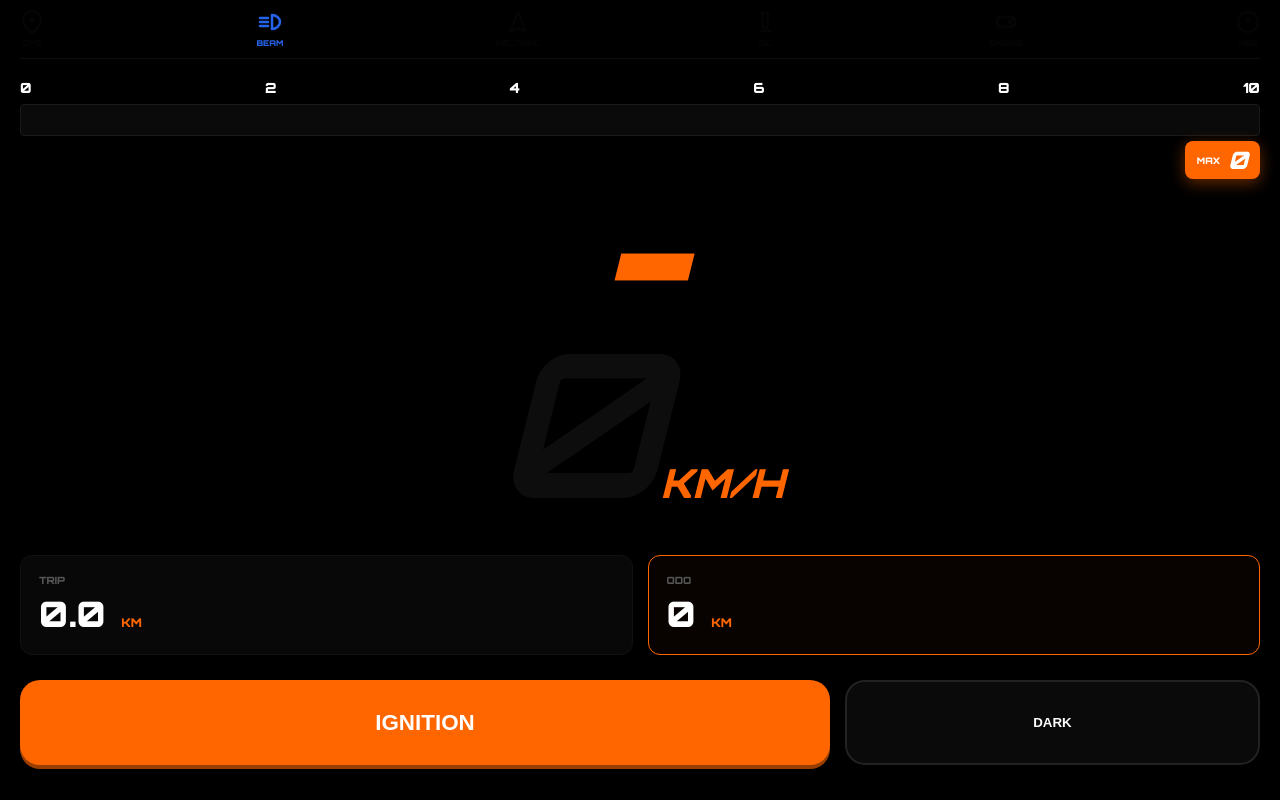
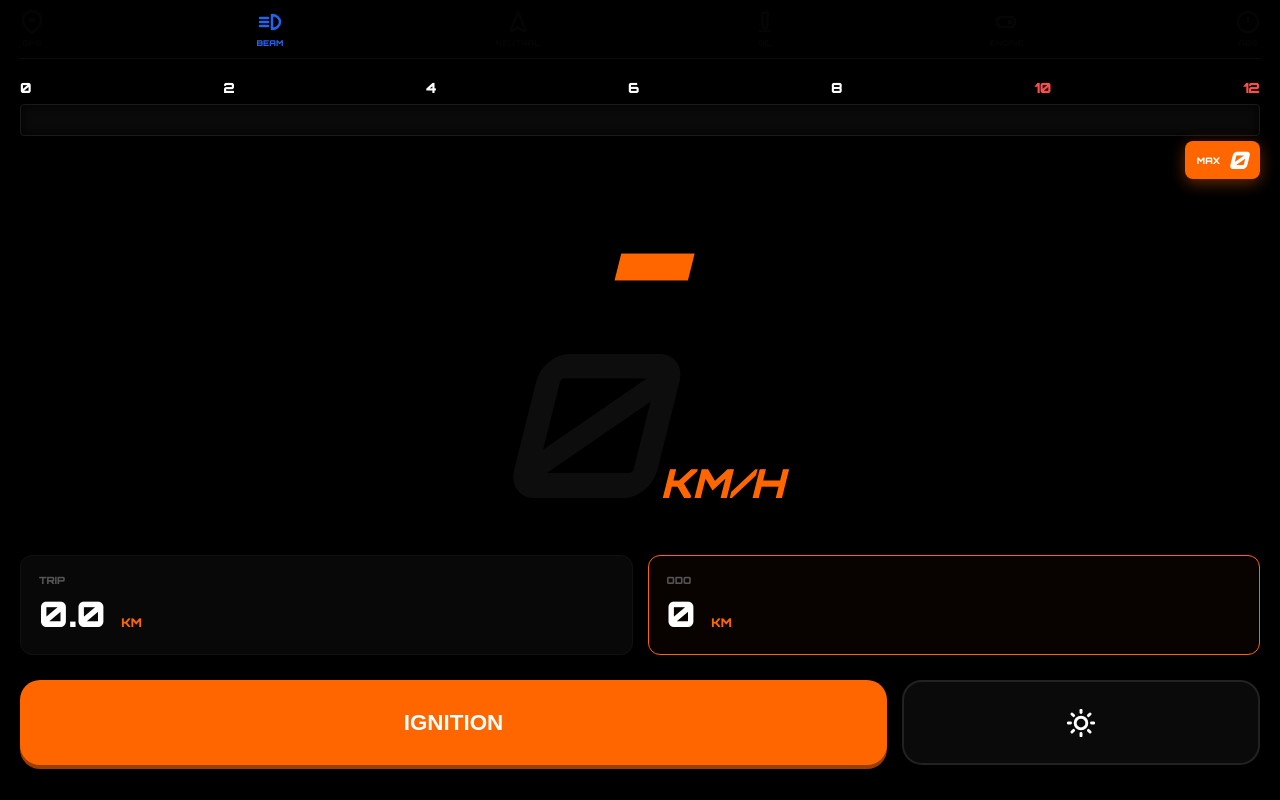
Before and after one commit to ChandiraP/ktm-dash, a React (Vite) app: page / in a window 1280 px wide. Built offline with nearby package versions, Linux system fonts and the light colour scheme.

Commit message:
my update

```diff
--- a/src/App.css
+++ b/src/App.css
@@ -2,61 +2,69 @@
 
 body { margin: 0; background: #000; font-family: 'Orbitron', sans-serif; overflow: hidden; color: #fff; }
 
-.main-container { height: 100vh; width: 100vw; display: flex; flex-direction: column; transition: 0.3s; }
+.main-container { height: 100vh; width: 100vw; display: flex; flex-direction: column; transition: background 0.5s cubic-bezier(0.4, 0, 0.2, 1); }
 .dark { background: #000; }
 .light { background: #f0f2f5; color: #000; }
 
 .safe-area { padding: env(safe-area-inset-top) 20px env(safe-area-inset-bottom); display: flex; flex-direction: column; height: 100%; box-sizing: border-box; }
 
-/* Boot */
 .boot-screen { height: 100vh; display: flex; align-items: center; justify-content: center; background: #000; color: #ff6600; }
 .boot-screen h1 { font-size: 5rem; font-weight: 900; font-style: italic; animation: pulse 0.8s infinite alternate; }
 @keyframes pulse { from { transform: scale(0.9); } to { transform: scale(1); } }
 
-/* Header Indicators */
 .header-bar { display: flex; justify-content: space-between; padding: 10px 0; border-bottom: 1px solid rgba(255,255,255,0.05); }
-.ind-item { display: flex; flex-direction: column; align-items: center; gap: 4px; opacity: 0.2; }
+.ind-item { display: flex; flex-direction: column; align-items: center; gap: 4px; opacity: 0.2; transition: 0.3s; }
 .ind-item.active { opacity: 1; }
 .ind-item span { font-size: 8px; font-weight: 900; }
 
-/* RPM & Max Speed Badge */
 .rpm-container { padding-top: 20px; position: relative; }
 .rpm-scale { display: flex; justify-content: space-between; font-size: 14px; font-weight: 900; margin-bottom: 8px; }
-.rpm-track { height: 32px; background: #0a0a0a; border-radius: 4px; border: 1.5px solid #1a1a1a; overflow: hidden; }
-.rpm-fill { height: 100%; background: linear-gradient(90deg, #ff6600, #ffeb3b); transition: width 0.1s linear; }
+.rpm-scale .red { color: #ff4d4d; }
+.rpm-track { height: 32px; background: #0a0a0a; border-radius: 4px; border: 1.5px solid #1a1a1a; overflow: hidden; box-shadow: inset 0 0 10px #000; }
+.rpm-fill { height: 100%; background: linear-gradient(90deg, #ff6600, #ffeb3b); transition: width 0.1s linear; box-shadow: 0 0 15px rgba(255, 102, 0, 0.4); }
 
 .max-badge-wrap { display: flex; justify-content: flex-end; margin-top: 5px; }
 .orange-max-badge { background: #ff6600; color: #fff; padding: 4px 12px; border-radius: 8px; display: flex; align-items: center; gap: 8px; box-shadow: 0 4px 15px rgba(255, 102, 0, 0.4); }
 .max-lbl { font-size: 9px; font-weight: 900; }
 .max-val { font-size: 1.5rem; font-weight: 900; font-style: italic; }
 
-/* Center Display */
 .center-unit { flex: 1; display: flex; flex-direction: column; align-items: center; justify-content: center; margin-top: -30px; }
-.gear-val { font-size: 11rem; font-weight: 900; font-style: italic; line-height: 0.8; }
+.gear-val { font-size: 11rem; font-weight: 900; font-style: italic; line-height: 0.8; transition: 0.3s; }
 .orange { color: #ff6600; }
 .green { color: #22c55e; }
 
 .speed-row { display: flex; align-items: baseline; }
-.speed-num { font-size: 12.5rem; font-weight: 600; font-style: italic; letter-spacing: -12px; line-height: 1; transition: 0.2s; }
+.speed-num { font-size: 12.5rem; font-weight: 600; font-style: italic; letter-spacing: -12px; line-height: 1; transition: 0.2s; will-change: contents; }
 .speed-num.off { opacity: 0.05; }
 .unit-label { font-size: 2.5rem; color: #ff6600; font-weight: 900; margin-left: 10px; font-style: italic; }
 
-/* Stats (Trip/Odo) */
 .stats-row { display: flex; gap: 15px; padding-bottom: 25px; }
-.stat-card { flex: 1; background: rgba(255,255,255,0.03); padding: 18px; border-radius: 12px; border: 1px solid #111; }
+.stat-card { flex: 1; background: rgba(255,255,255,0.03); padding: 18px; border-radius: 12px; border: 1px solid #111; transition: 0.3s; }
 .stat-card.highlight { border-color: #ff6600; background: rgba(255, 102, 0, 0.03); }
 .stat-card label { font-size: 10px; font-weight: 900; color: #555; display: block; margin-bottom: 5px; }
 .stat-card .val { font-size: 2.2rem; font-weight: 900; }
 .stat-card small { font-size: 12px; color: #ff6600; margin-left: 4px; }
 
-/* Controls */
 .footer-controls { display: flex; gap: 15px; padding-bottom: 35px; }
-.btn-ignite { flex: 2; height: 85px; border-radius: 20px; border: none; background: #ff6600; color: #fff; font-weight: 900; font-size: 1.4rem; box-shadow: 0 4px 0 #993d00; transition: 0.1s; }
+.btn-ignite { flex: 2.5; height: 85px; border-radius: 20px; border: none; background: #ff6600; color: #fff; font-weight: 900; font-size: 1.4rem; box-shadow: 0 4px 0 #993d00; transition: 0.1s; cursor: pointer; }
 .btn-ignite:active { transform: translateY(4px); box-shadow: 0 0 0 transparent; }
 .btn-ignite.kill { background: #7a1f1f; box-shadow: 0 4px 0 #4a1313; }
-.btn-mode { flex: 1; height: 85px; border-radius: 20px; background: #0a0a0a; color: #fff; border: 2px solid #222; font-weight: 900; }
+
+.btn-mode { flex: 1; height: 85px; border-radius: 20px; background: #0a0a0a; color: #fff; border: 2px solid #222; cursor: pointer; transition: 0.3s; display: flex; align-items: center; justify-content: center; }
+.btn-mode:active { transform: scale(0.9); }
+.btn-mode svg { transition: 0.3s ease; }
+
+.scale-up { animation: scaleUp 0.6s ease-out; }
+@keyframes scaleUp { from { transform: scale(0.8); opacity: 0; } to { transform: scale(1); opacity: 1; } }
+
+.slide-in { animation: slideIn 0.5s ease-out; }
+@keyframes slideIn { from { transform: translateX(-30px); opacity: 0; } to { transform: translateX(0); opacity: 1; } }
+
+.slide-up { animation: slideUp 0.6s ease-out; }
+@keyframes slideUp { from { transform: translateY(30px); opacity: 0; } to { transform: translateY(0); opacity: 1; } }
 
 .flash { animation: flashAnim 0.8s infinite; }
 @keyframes flashAnim { 0%, 100% { opacity: 1; } 50% { opacity: 0.1; } }
-.vibrate { animation: vibrateAnim 0.08s infinite; }
-@keyframes vibrateAnim { 0% { transform: translate(1px, 1px); } 50% { transform: translate(-1px, -1px); } 100% { transform: translate(1px, 1px); } }
+
+.bounce { animation: bounceIn 0.5s cubic-bezier(0.175, 0.885, 0.32, 1.275); }
+@keyframes bounceIn { from { transform: scale(0); } to { transform: scale(1); } }
--- a/src/App.jsx
+++ b/src/App.jsx
@@ -21,7 +21,7 @@ const KTMProMaster = () => {
   const lastPos = useRef(null);
   const lastSpeed = useRef(0);
 
-  const shifts = { g1: 10, g2: 18, g3: 25, g4: 30, g5: 38 };
+  const shifts = { g1: 18, g2: 25, g3: 30, g4: 35 };
 
   useEffect(() => {
     const savedOdo = localStorage.getItem('ktm_final_master_odo');
@@ -36,20 +36,22 @@ const KTMProMaster = () => {
     if (diag) return;
     const engineLoop = setInterval(() => {
       setVirtualRpm(prev => {
-        if (speed < 1.5) return 1500 + (Math.random() * 80);
+        if (speed < 1.5) return 1500 + (Math.random() * 50);
         let currentGear = 1;
-        if (speed > shifts.g5) currentGear = 5;
+        if (speed > shifts.g4) currentGear = 5;
         else if (speed > shifts.g3) currentGear = 4;
         else if (speed > shifts.g2) currentGear = 3;
         else if (speed > shifts.g1) currentGear = 2;
         else currentGear = 1;
-        const gearMultipliers = [0, 750, 500, 380, 310, 240];
-        let targetRpm = (speed * gearMultipliers[currentGear]) + 1200;
+
+        const gearMultipliers = [0, 320, 240, 180, 140, 115];
+        let targetRpm = (speed * gearMultipliers[currentGear]) + 1500;
         const accel = speed - lastSpeed.current;
-        let loadBonus = accel > 0.1 ? accel * 2200 : accel < -0.1 ? -800 : 0;
+        let loadBonus = accel > 0.1 ? accel * 1200 : accel < -0.1 ? -400 : 0;
         lastSpeed.current = speed;
-        const finalTarget = Math.min(Math.max(targetRpm + loadBonus, 1500), 10500);
-        return prev + (finalTarget - prev) * 0.25;
+
+        const finalTarget = Math.min(Math.max(targetRpm + loadBonus, 1500), 7500);
+        return prev + (finalTarget - prev) * 0.22;
       });
     }, 80);
     return () => clearInterval(engineLoop);
@@ -62,7 +64,7 @@ const KTMProMaster = () => {
     } else {
       setDiag(true);
       setWarningsActive(true);
-      setVirtualRpm(10500);
+      setVirtualRpm(12000);
       let s = 0;
       const speedInterval = setInterval(() => {
         s += 12;
@@ -84,7 +86,7 @@ const KTMProMaster = () => {
     watchId.current = navigator.geolocation.watchPosition((p) => {
       const { latitude: lat, longitude: lon, speed: s, accuracy } = p.coords;
       setGpsLocked(accuracy < 40 && s !== null);
-      const curSpeed = (s ? s * 3.6 : 0) < 1.8 ? 0 : s * 3.6;
+      const curSpeed = (s ? s * 3.6 : 0) < 1.5 ? 0 : s * 3.6;
       setSpeed(curSpeed);
       if (curSpeed > maxSpeed) setMaxSpeed(curSpeed);
       if (lastPos.current && curSpeed > 2) {
@@ -110,7 +112,7 @@ const KTMProMaster = () => {
     if (diag) return diagGear;
     if (!on) return '-';
     if (speed < 1.5) return 'N';
-    if (speed > shifts.g5) return '5';
+    if (speed > shifts.g4) return '5';
     if (speed > shifts.g3) return '4';
     if (speed > shifts.g2) return '3';
     if (speed > shifts.g1) return '2';
@@ -124,7 +126,6 @@ const KTMProMaster = () => {
   return (
     <div className={`main-container ${isHighBeam ? 'dark' : 'light'}`}>
       <div className="safe-area">
-        {/* Indicators */}
         <div className="header-bar">
           <div className={`ind-item ${(on || diag) ? 'active' : ''} ${!gpsLocked && on ? 'flash' : ''}`} style={{ color: (on || diag) ? (gpsLocked ? "#22c55e" : "#ef4444") : "#1a1a1a" }}>
             <svg width="24" height="24" viewBox="0 0 24 24" fill="none" stroke="currentColor" strokeWidth="2.5"><path d="M21 10c0 7-9 13-9 13s-9-6-9-13a9 9 0 0 1 18 0z" /><circle cx="12" cy="10" r="1.5" fill="currentColor" /></svg>
@@ -137,49 +138,50 @@ const KTMProMaster = () => {
           <Indicator on={on || diag} color="#fbbf24" label="ABS" blink={on && speed > 2} d="M12 22c5.523 0 10-4.477 10-10S17.523 2 12 2 2 6.477 2 12s4.477 10 10 10zM12 8v4" />
         </div>
 
-        {/* RPM Bar with Max Speed positioned below the '10' */}
-        <div className="rpm-container">
-          <div className="rpm-scale"><span>0</span><span>2</span><span>4</span><span>6</span><span>8</span><span className="red">10</span></div>
+        <div className="rpm-container scale-up">
+          <div className="rpm-scale"><span>0</span><span>2</span><span>4</span><span>6</span><span>8</span><span className="red">10</span><span className="red">12</span></div>
           <div className="rpm-track">
-            <div className="rpm-fill" style={{ width: `${(virtualRpm / 10000) * 100}%` }}></div>
+            <div className="rpm-fill" style={{ width: `${(virtualRpm / 12000) * 100}%` }}></div>
           </div>
           <div className="max-badge-wrap">
-            <div className="orange-max-badge">
+            <div className="orange-max-badge bounce">
               <span className="max-lbl">MAX</span>
               <span className="max-val">{Math.floor(maxSpeed)}</span>
             </div>
           </div>
         </div>
 
-        {/* Center Display */}
-        <div className="center-unit">
+        <div className="center-unit slide-in">
           <div className={`gear-val ${currentGear === 'N' ? 'green' : 'orange'}`}>{currentGear}</div>
           <div className="speed-row">
-            <span className={`speed-num ${!on && !diag ? 'off' : ''} ${virtualRpm > 9200 ? 'vibrate' : ''}`}>
+            <span className={`speed-num ${!on && !diag ? 'off' : ''}`}>
               {diag ? diagSpeed.toString().padStart(2, '0') : Math.floor(speed)}
             </span>
             <span className="unit-label">KM/H</span>
           </div>
         </div>
 
-        {/* Stats Section */}
-        <div className="stats-row">
-          <div className="stat-card">
-            <label>TRIP</label>
-            <div className="val">{trip.toFixed(1)} <small>KM</small></div>
-          </div>
-          <div className="stat-card highlight">
-            <label>ODO</label>
-            <div className="val">{Math.floor(odo)} <small>KM</small></div>
-          </div>
+        <div className="stats-row slide-up">
+          <div className="stat-card"><label>TRIP</label><div className="val">{trip.toFixed(1)} <small>KM</small></div></div>
+          <div className="stat-card highlight"><label>ODO</label><div className="val">{Math.floor(odo)} <small>KM</small></div></div>
         </div>
 
-        {/* Bottom Buttons */}
         <div className="footer-controls">
           <button onClick={handleIgnition} className={`btn-ignite ${on ? 'kill' : ''}`}>
             {on ? 'KILL ENGINE' : 'IGNITION'}
           </button>
-          <button onClick={() => setIsHighBeam(!isHighBeam)} className="btn-mode">{isHighBeam ? 'DARK' : 'LIGHT'}</button>
+
+          <button onClick={() => setIsHighBeam(!isHighBeam)} className="btn-mode icon-btn">
+            {isHighBeam ? (
+              <svg width="28" height="28" viewBox="0 0 24 24" fill="none" stroke="currentColor" strokeWidth="2.5" strokeLinecap="round" strokeLinejoin="round">
+                <circle cx="12" cy="12" r="5"/><line x1="12" y1="1" x2="12" y2="3"/><line x1="12" y1="21" x2="12" y2="23"/><line x1="4.22" y1="4.22" x2="5.64" y2="5.64"/><line x1="18.36" y1="18.36" x2="19.78" y2="19.78"/><line x1="1" y1="12" x2="3" y2="12"/><line x1="21" y1="12" x2="23" y2="12"/><line x1="4.22" y1="19.78" x2="5.64" y2="18.36"/><line x1="18.36" y1="5.64" x2="19.78" y2="4.22"/>
+              </svg>
+            ) : (
+              <svg width="28" height="28" viewBox="0 0 24 24" fill="none" stroke="currentColor" strokeWidth="2.5" strokeLinecap="round" strokeLinejoin="round">
+                <path d="M21 12.79A9 9 0 1 1 11.21 3 7 7 0 0 0 21 12.79z"/>
+              </svg>
+            )}
+          </button>
         </div>
       </div>
     </div>
```
